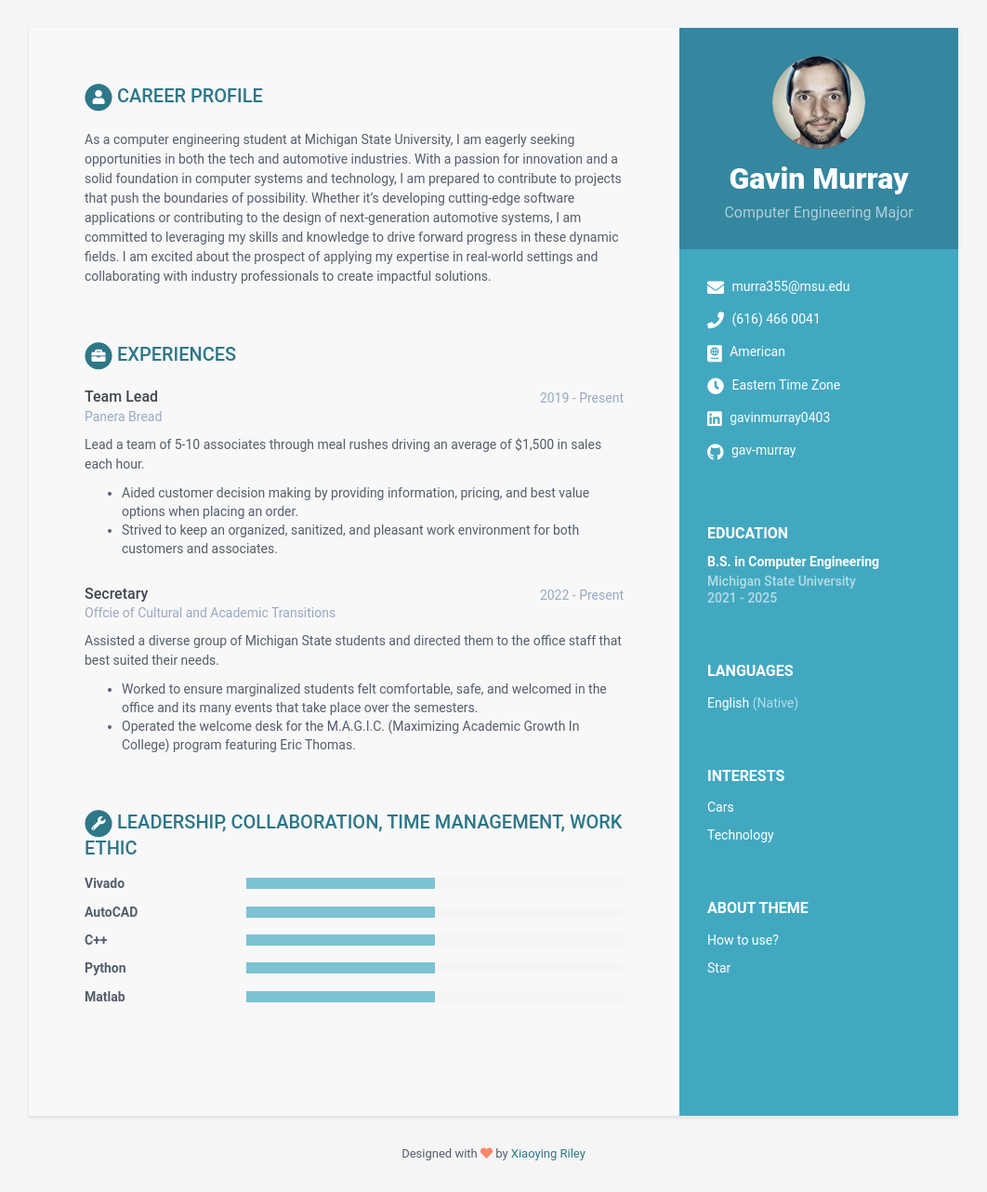
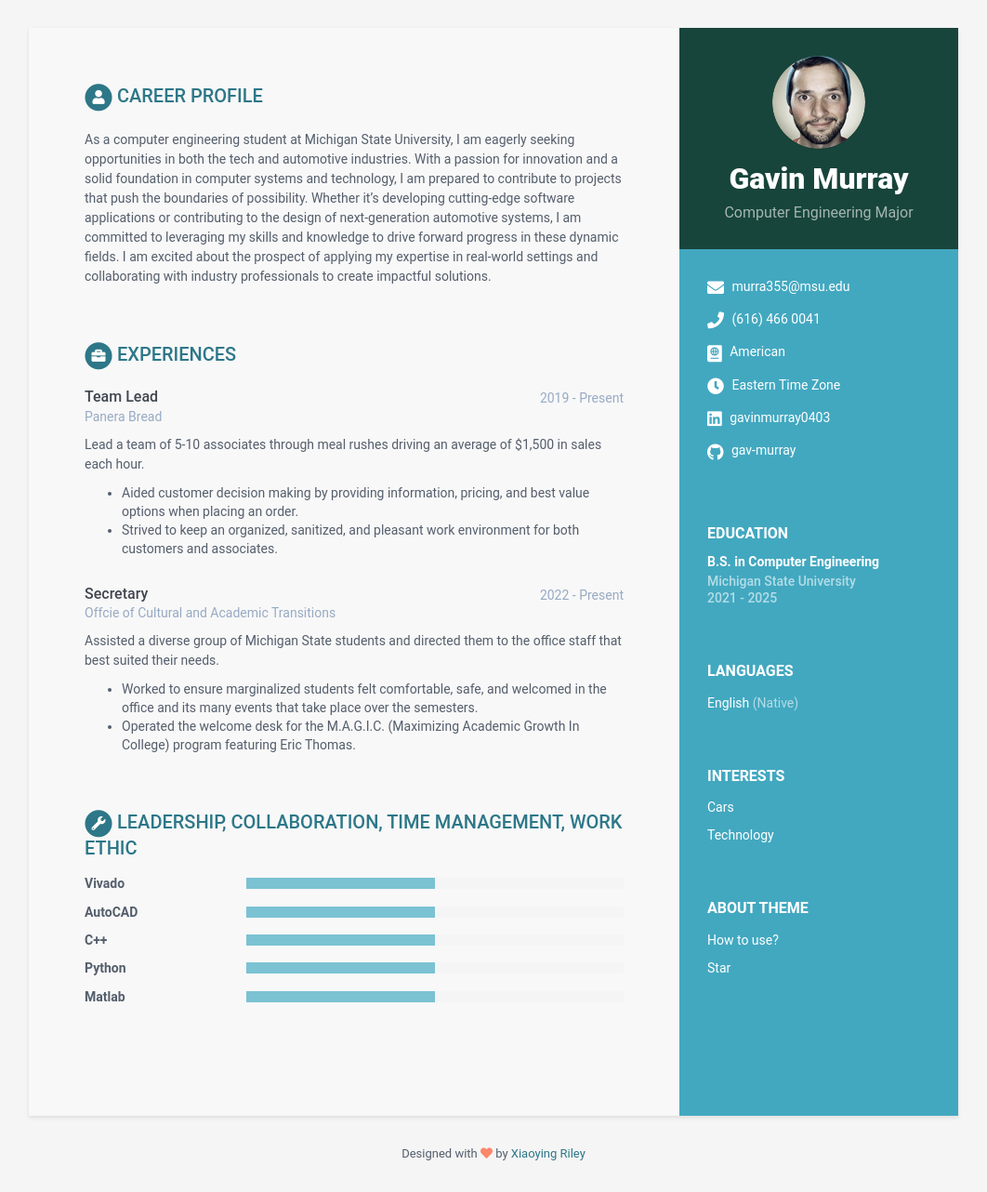
Before and after one commit to gav-murray/gav-murray.github.io, a Jekyll site: the page built from index.html, in a window 1280 px wide. Shown: the whole page at 93% size, without its empty margins (109-1171 px from the left). Built offline with Jekyll 4.4.1, drawn with Linux system fonts in a browser that asks for light colours.

Commit message:
Update _base.scss

```diff
--- a/_sass/_base.scss
+++ b/_sass/_base.scss
@@ -54,7 +54,7 @@ p {
   .profile-container {
     padding: 30px;
     //background: darken($theme-color, 10%);
-    background: rgba(0, 0, 30, 0.2);
+    background: rgba(24, 69, 59, 1);
     text-align: center;
     color: #fff;
   }
```
